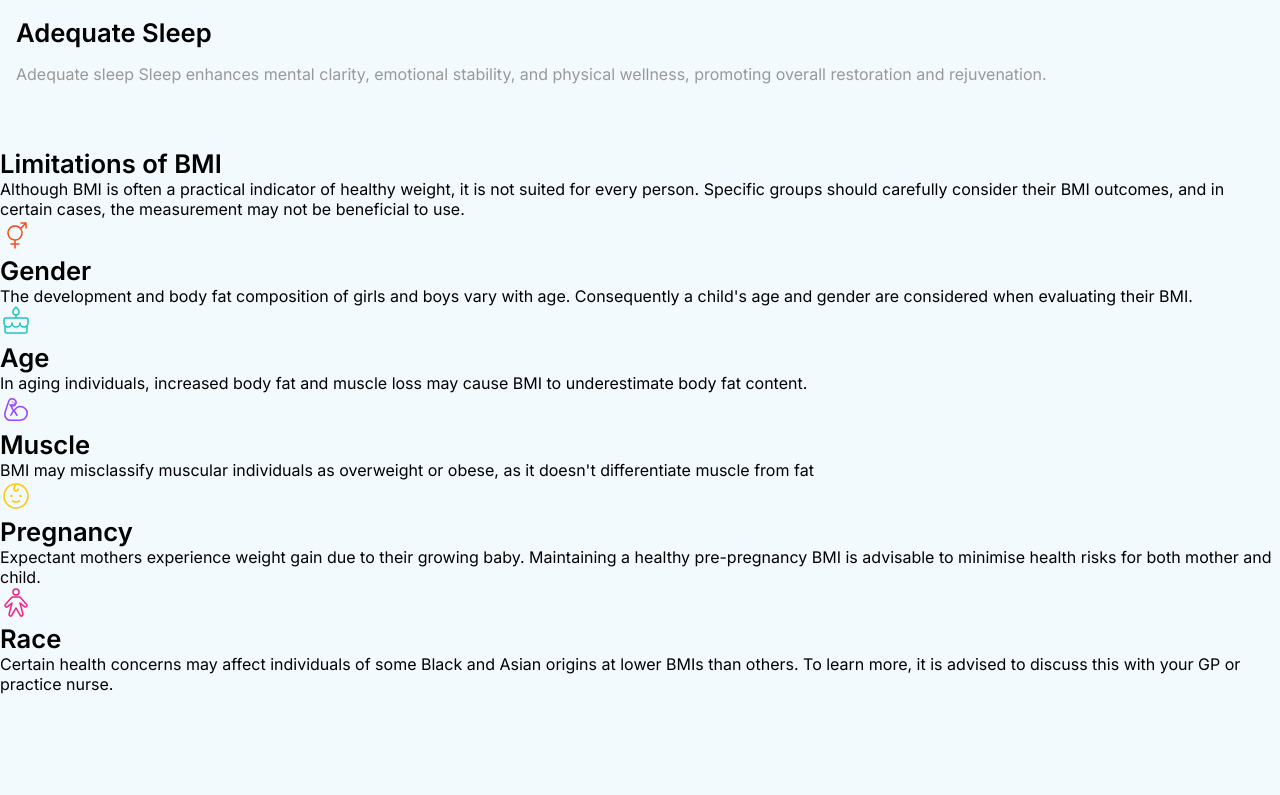
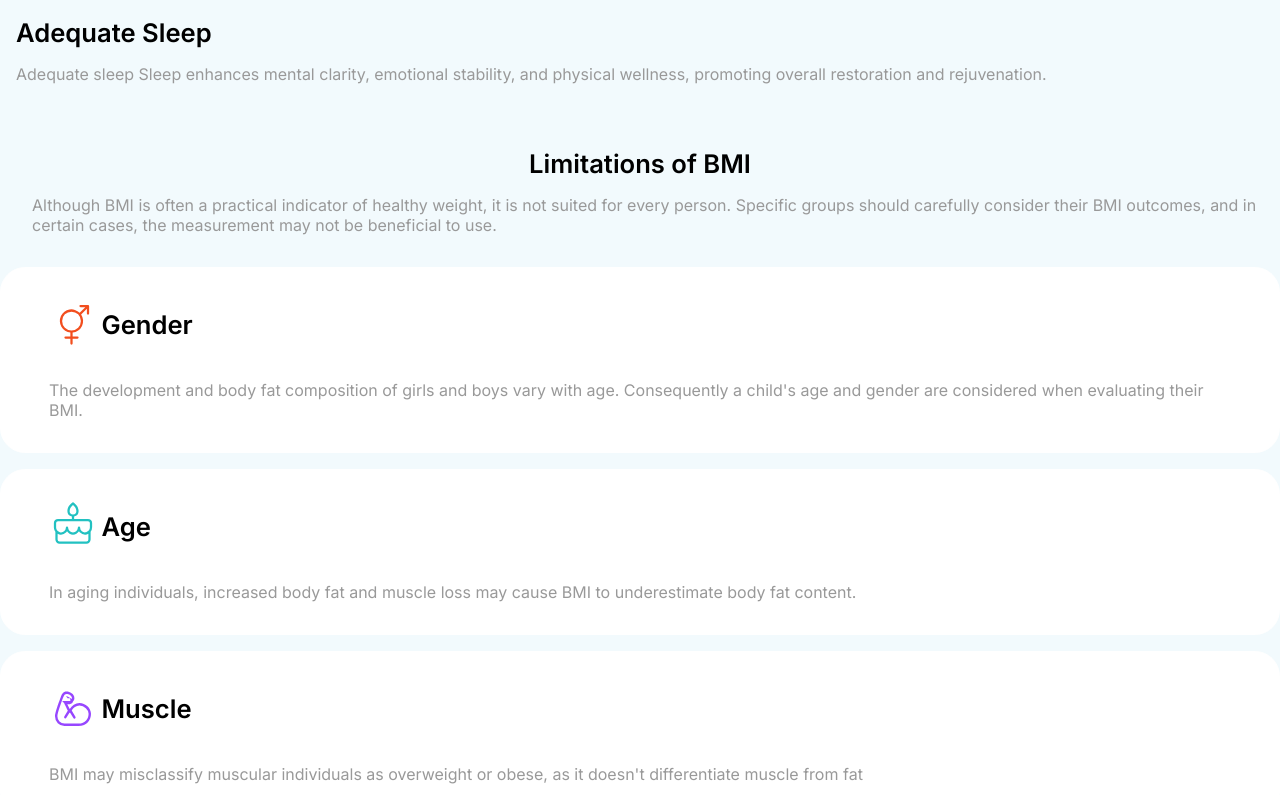
Before and after one commit to Jpatrick6420/body-index-calculator, a plain HTML site: page index.html in a window 1280 px wide. Shown: the part 2002-2797 px from the top of the page. Before the commit the page ends 2696 px from the top, so only its background shows below. Drawn offline with Linux system fonts and the light colour scheme.

Commit message:
1st draft of mobile site done - js

```diff
--- a/index.html
+++ b/index.html
@@ -7,7 +7,7 @@
     <script src="script.js" defer></script>
   </head>
   <body>
-    <main>
+    <header>
       <div class="main-header">
         <img src="./images/logo.svg" alt="logo" />
         <h1 class="main-header__title">Body Mass Index Calculator</h1>
@@ -71,7 +71,8 @@
           </div>
         </div>
       </div>
-    </main>
+    </header>
+
     <section class="results">
       <div class="results__section-img">
         <img src="./images/image-man-eating.webp" alt="image of man eating" />
@@ -118,7 +119,7 @@
     <section class="limitations">
       <div class="limitations-card__header">
         <h1 class="title-text">Limitations of BMI</h1>
-        <p>
+        <p class="article-text">
           Although BMI is often a practical indicator of healthy weight, it is
           not suited for every person. Specific groups should carefully consider
           their BMI outcomes, and in certain cases, the measurement may not be
--- a/main.scss
+++ b/main.scss
@@ -188,7 +188,38 @@ form {
     margin-bottom: 1rem;
   }
 }
+
 .title-text {
   font-size: map-get($map: $font-size, $key: sub-heading);
   font-weight: map-get($map: $font-weight, $key: heading);
 }
+
+.limitations-card__header {
+  h1 {
+    text-align: center;
+    padding-bottom: 1rem;
+  }
+  p {
+    padding: 0 1rem 2rem 2rem;
+  }
+}
+
+.limitations-card {
+  background-color: white;
+  border: 1px solid white;
+  border-radius: $container-border-radius;
+  padding: 2rem 3rem;
+  margin-bottom: 1rem;
+}
+.card-heading img {
+  width: 3rem;
+}
+.card-heading img,
+.card-heading h3 {
+  display: inline;
+  vertical-align: middle;
+}
+
+.card-heading {
+  padding-bottom: 2rem;
+}
--- a/script.js
+++ b/script.js
@@ -41,11 +41,14 @@ cards.push(gender, age, muscle, pregnancy, race);
 cards.map((el) => {
   const html = `
 <div class="limitations-card">
-        <img
+        <div class="card-heading">
+          <img
           src="${el.img}"
-        />
+          />
+
         <h3 class="limitations-card__title title-text">${el.header}</h3>
-        <p class="limitations-card__content">
+        </div>
+        <p class="limitations-card__content article-text">
           ${el.content}
         </p>
       </div>`;
```
Also changed, not shown: script-min.js (+1 -1 lines), main.css.
